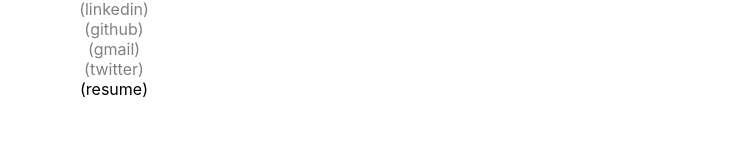
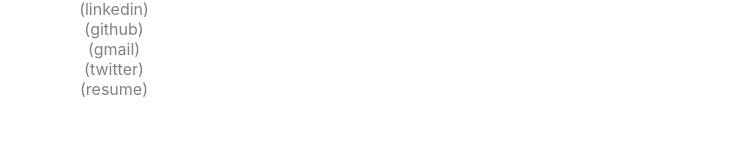
Before and after one commit to sarahrosecooper/sarahrose-p, a React (Create React App) app in the folder sarah-rose-port/: page /contact in a window 1280 px wide. Shown: the part 146-300 px from the top of the page, without its empty margins (526-1280 px from the left). Built offline with nearby package versions, Linux system fonts and the light colour scheme.

Commit message:
(styles) Contact.js: added link to resume

```diff
--- a/sarah-rose-port/src/components/Contact.js
+++ b/sarah-rose-port/src/components/Contact.js
@@ -72,7 +72,14 @@
         (twitter)
       </Links>
       <br></br>
-      (resume) <br></br>
+      <Links
+        href="https://docs.google.com/document/d/1esH3jGG40mgo8Koh-0jqR589Sqnuw5D1-1QYUk-cc_k/edit?usp=sharing"
+        target="_blank"
+        textLink
+      >
+        (resume)
+      </Links>{" "}
+      <br></br>
     </div>
   );
 };
```
